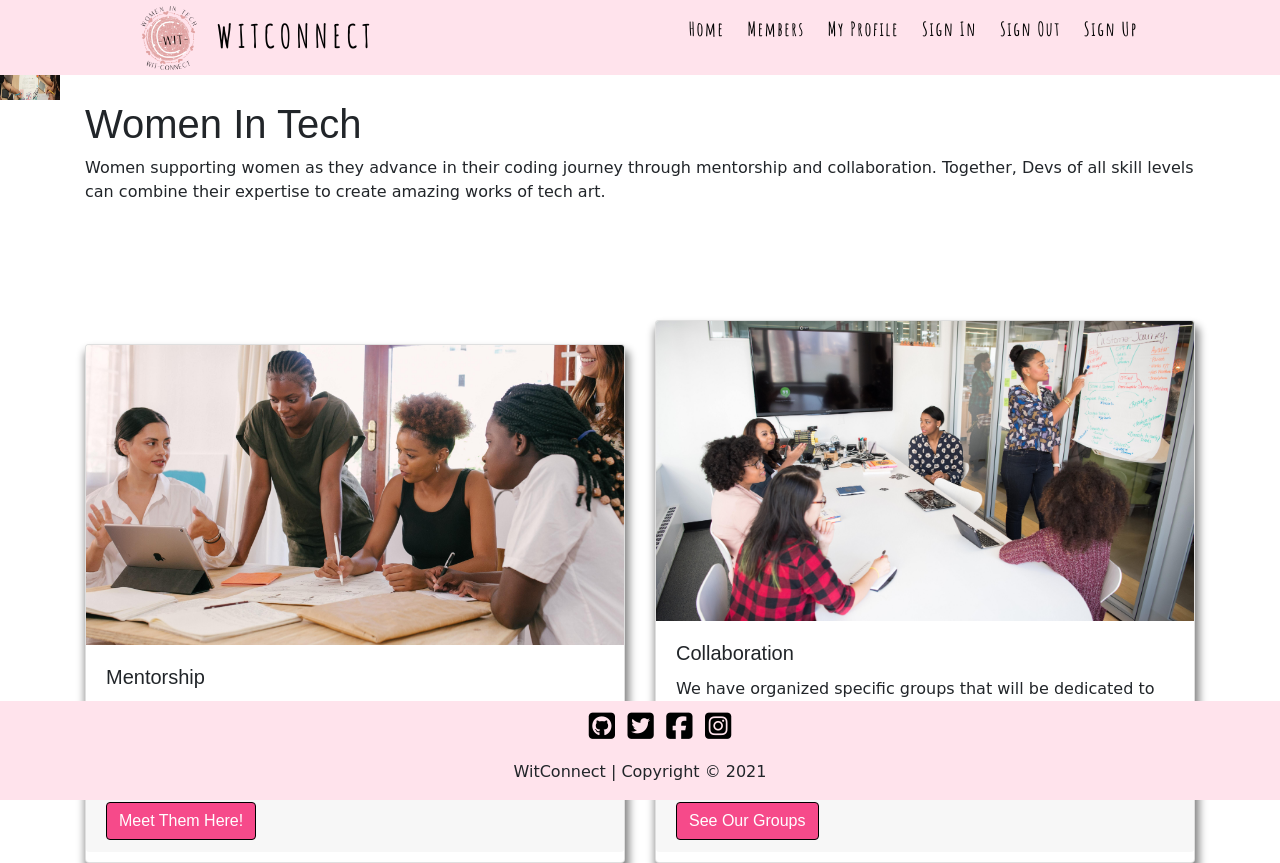
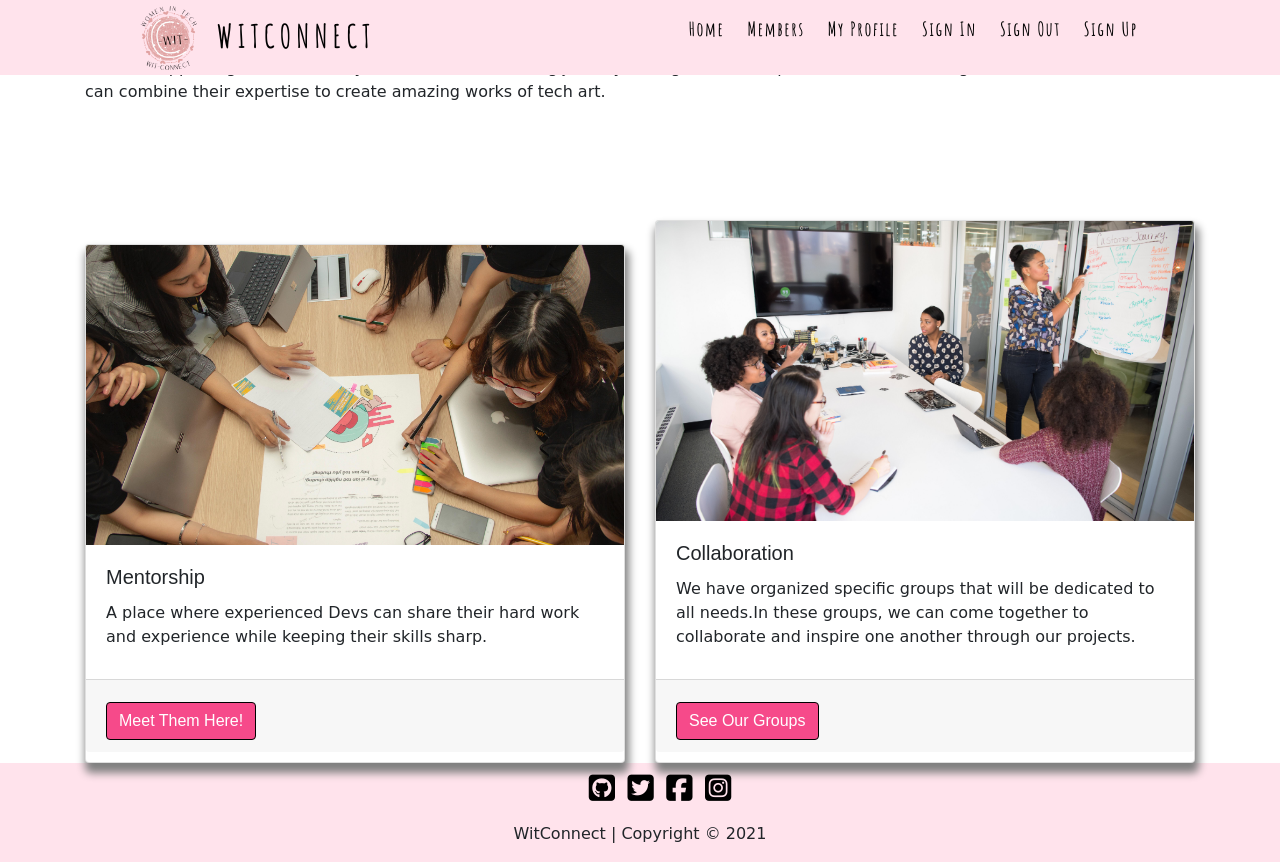
Before and after one commit to aineon/women-in-tech, a Flask app: page / in a window 1280 px wide. Run offline with Flask 2, Linux system fonts and the light colour scheme; some libraries are stand-ins or nearby versions; some web fonts are replaced.

Commit message:
Add footer shrink to bottom

```diff
--- a/static/css/style.css
+++ b/static/css/style.css
@@ -12,10 +12,6 @@ body {
     background-size: cover;
   }
 
-  .background-image {
-      height: 100px;
-      width: 60px;
-  }
 
    .h1 {
     font-family: "Crafty Girls", sans-serif;
@@ -219,6 +215,7 @@ nav {
 }
 .form-heading{
     padding-top: 20%;
+    padding-bottom: 3%;
     font-family: 'Amatic SC', cursive;
     font-weight: 900;
     font-size: 5rem;
@@ -242,7 +239,6 @@ nav {
 }
 /*--Footer--*/
 footer{
-    position: fixed;
     bottom: 0;
     -ms-flex-negative: 0;
         flex-shrink: 0;
--- a/templates/index.html
+++ b/templates/index.html
@@ -1,9 +1,6 @@
 {% extends "base.html" %}
 
   {% block content %}
-
-
-  <img src="/static/images/collaborate.jpg" class="background-image" alt="background image">
 
 
   <div class="container">
@@ -15,9 +12,7 @@
   <div class="container">
     <div class="card-deck">
       <div class="card">
-
-        <img src="/static/images/deliberating.jpg" class="card-img-top" alt="Deliberation">
-
+    <img src="/static/images/collaborate.jpg" class="card-img-top" alt="collaborate">
           <div class="card-body">
            <h5 class="card-title">Mentorship</h5>
            <p class="card-text">A place where experienced Devs can share their hard work and experience
--- a/templates/members.html
+++ b/templates/members.html
@@ -13,9 +13,9 @@
                         </div>
                         <div class="card-body pb-0 pt-3 text-center">
                             <h5 class="card-title">{{ profile.fullname }} <span class="text-muted">({{ profile.member_type }})</span></h5>
-                            <p class="mb-0 card-text">Field: {{ profile.field }}
-                            <br class="card-text"> Experience: {{ profile.experience }}
-                            <br class="card-text"> Technologies: {{ profile.technologies }}
+                            <p class="mb-0 card-text"><strong>Field:</strong> {{ profile.field }}
+                            <br class="card-text"> <strong>Experience:</strong> {{ profile.experience }}
+                            <br class="card-text"> <strong>Technologies: </strong>{{ profile.technologies }}
                             </p>
 
                             <a href="{{ url_for('profile_detail', profile_id=profile._id) }}" class="btn">View Profile</a>
--- a/templates/profile.html
+++ b/templates/profile.html
@@ -65,9 +65,9 @@
                                 </div>
                                 <div class="card-body pb-0 pt-3 text-center">
                                     <h5 class="card-title">{{ connection.fullname }} <span class="text-muted">({{ connection.member_type }})</span></h5>
-                                    <p class="mb-0 card-text">Field: {{ connection.field }}
-                                    <br class="card-text"> Experience: {{ connection.experience }}
-                                    <br class="card-text"> Technologies: {{ connection.technologies }}
+                                    <p class="mb-0 card-text"> <strong>Field: </strong>{{ connection.field }}
+                                    <br class="card-text"> <strong>Experience:</strong> {{ connection.experience }}
+                                    <br class="card-text"> <strong>Technologies: </strong>{{ connection.technologies }}
                                     </p>
 
                                     <a href="{{ url_for('profile_detail', profile_id=connection._id) }}" class="btn">View Profile</a>
```
Also changed, not shown: templates/profile_detail.html (+6 -6 lines).
